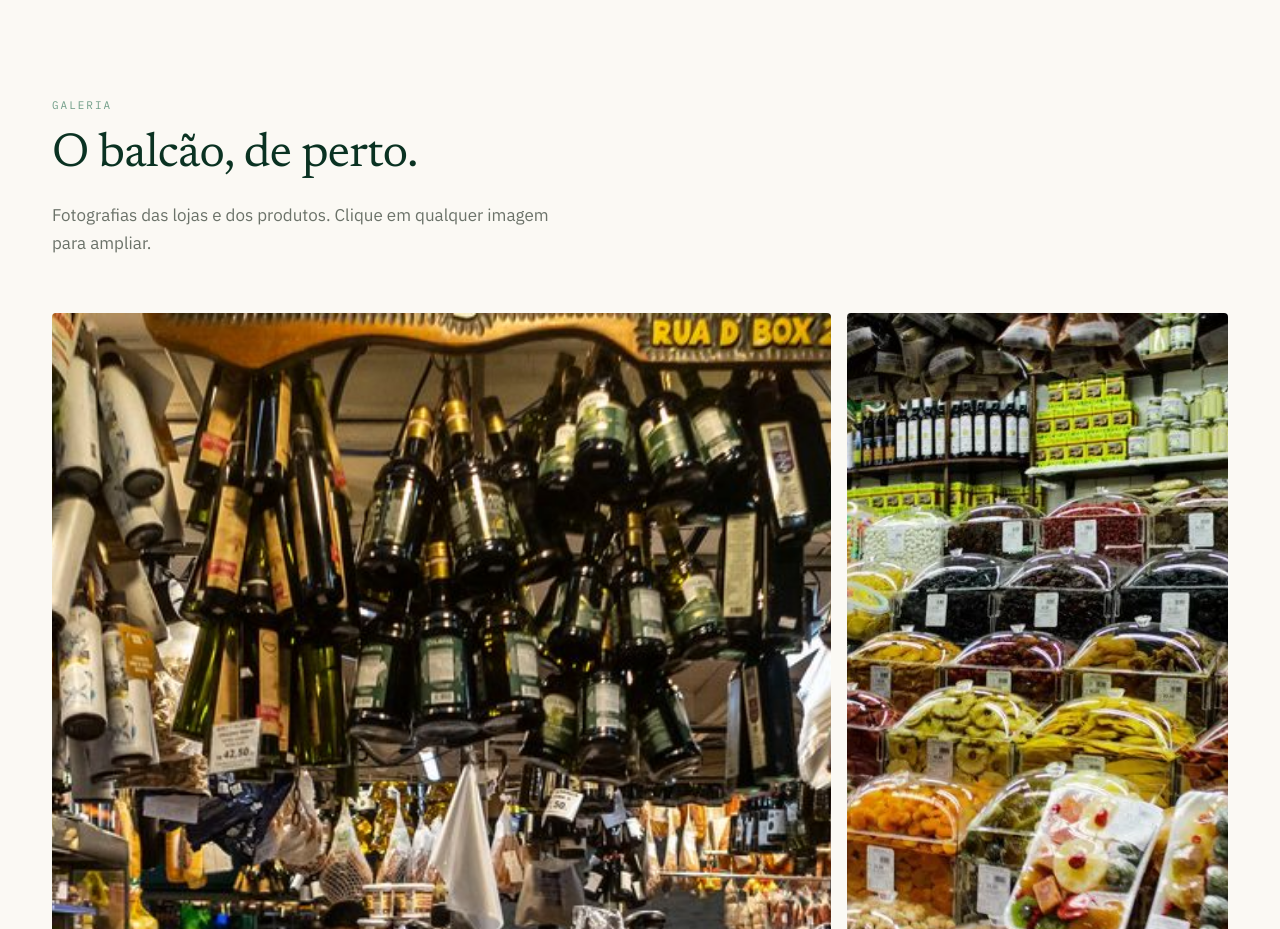
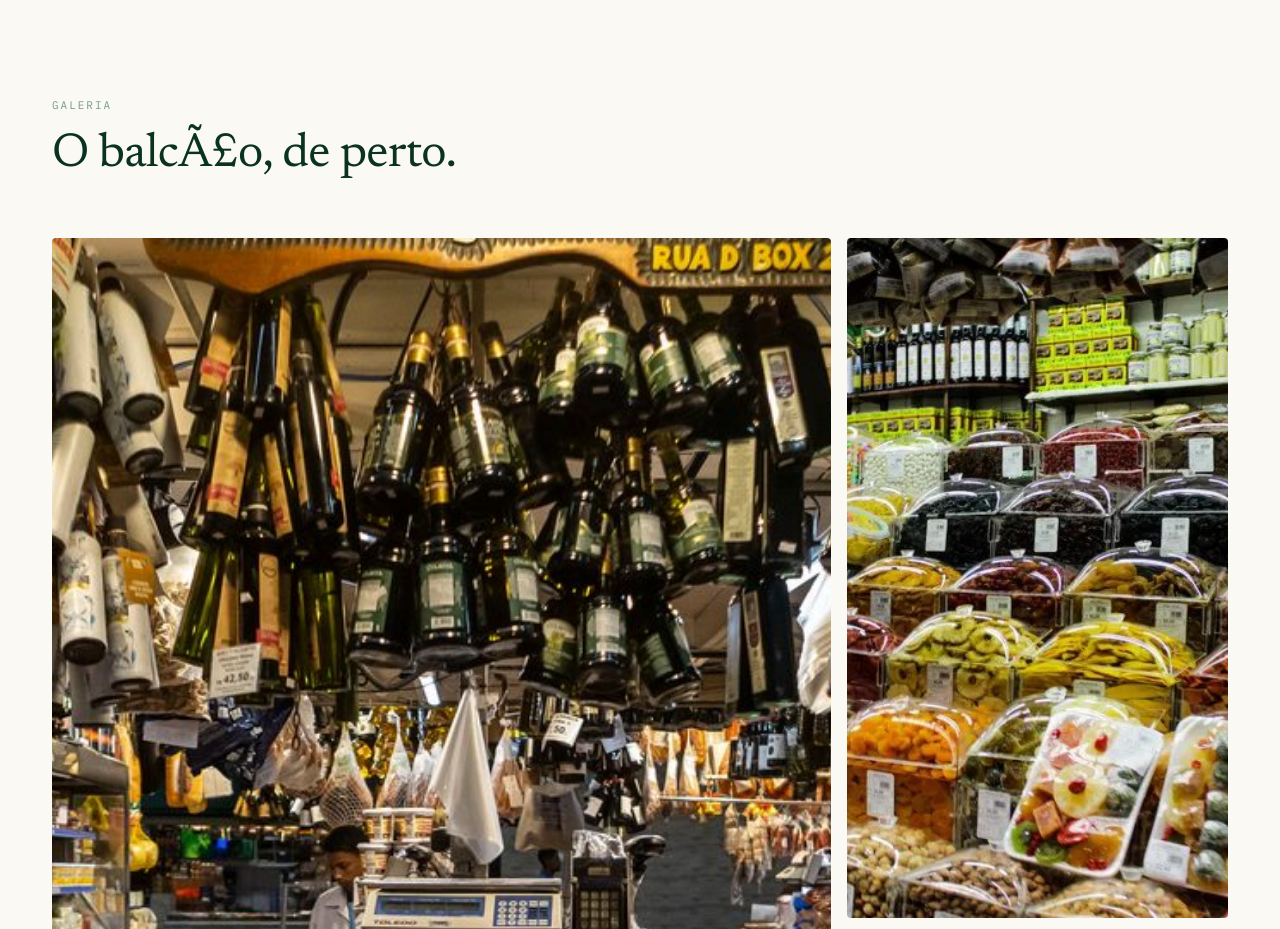
Before and after one commit to kaiopamorim-droid/Deliciasdonordeste, a React (Vite) app: page / in a window 1280 px wide. Shown: the part 2040-2969 px from the top of the page. Built offline with nearby package versions, Linux system fonts and the light colour scheme.

Commit message:
remove texto de apoio da galeria

```diff
--- a/src/sections/Galeria.jsx
+++ b/src/sections/Galeria.jsx
@@ -20,8 +20,7 @@ export default function Galeria() {
         <Revelar>
           <TituloSecao
             etiqueta="Galeria"
-            titulo="O balcão, de perto."
-            apoio="Fotografias das lojas e dos produtos. Clique em qualquer imagem para ampliar."
+            titulo="O balcÃ£o, de perto."
           />
           <span id="titulo-galeria" className="sr-only">
             Galeria de fotos
```
